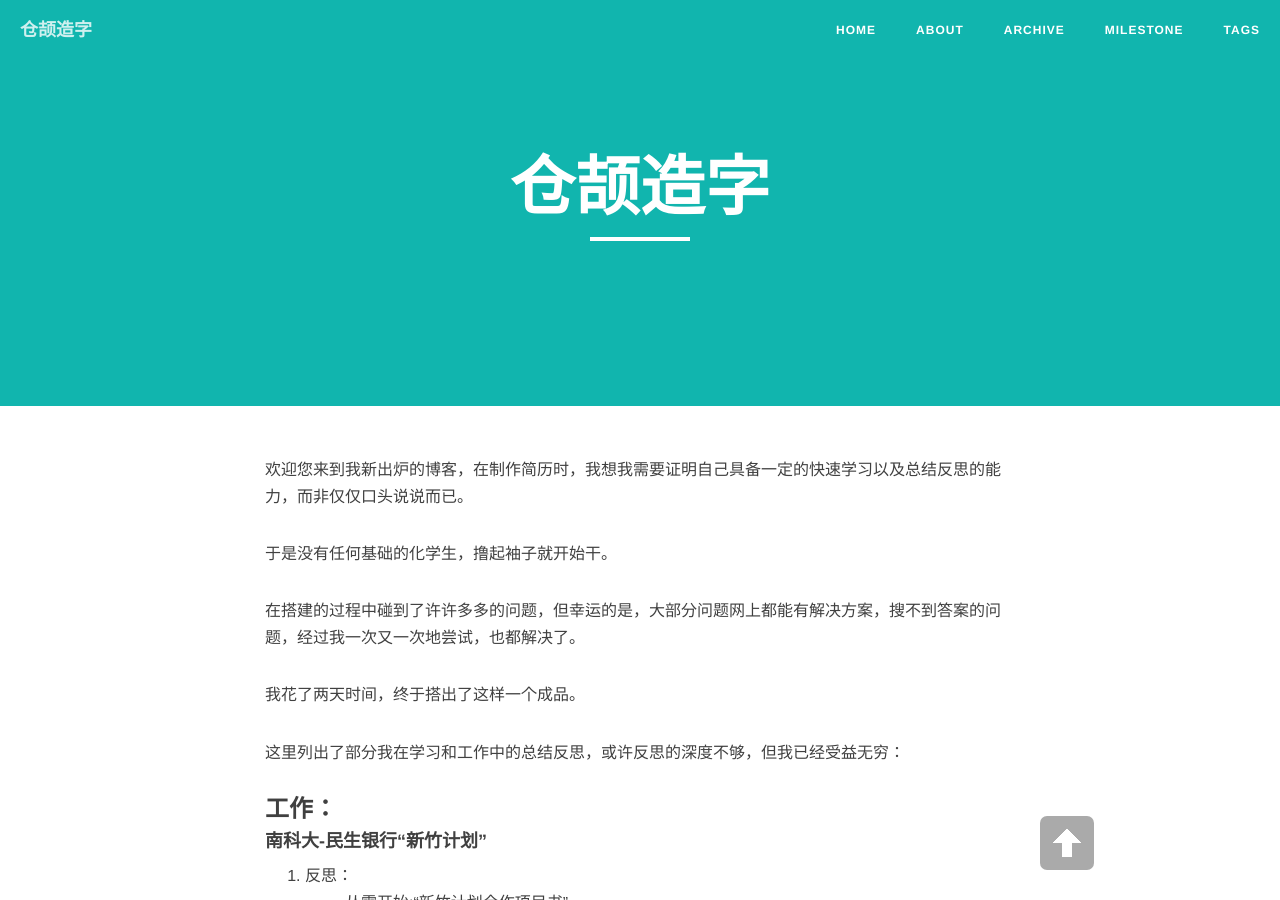
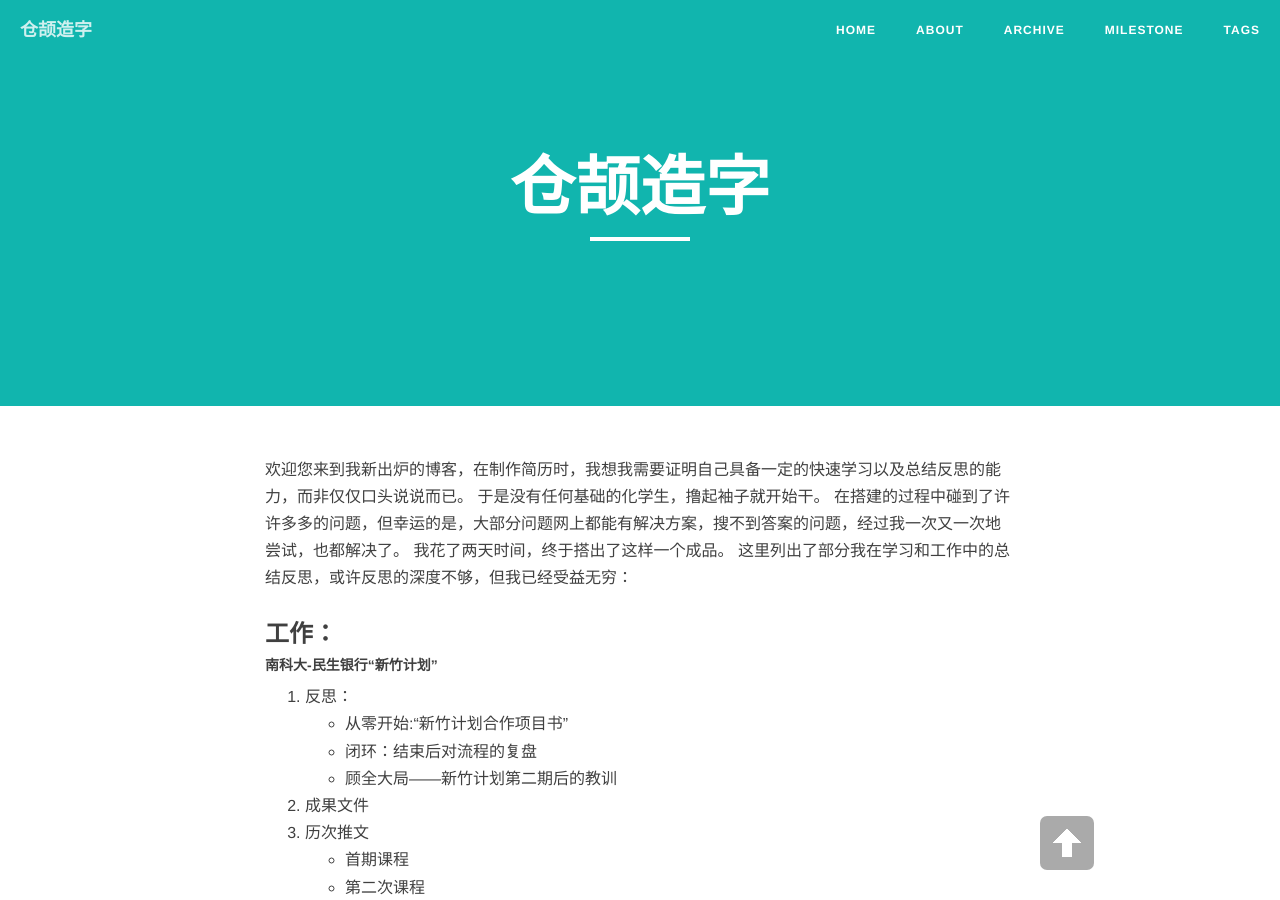
Before and after one commit to creatletter/Dalio, a Jekyll site: the page built from index.md, in a window 1280 px wide and 900 px high. Built offline with Jekyll 4.4.1, drawn with Linux system fonts in a browser that asks for light colours; nearby versions of some CDN libraries; our own code applies the rules of GitHub Pages for plain Markdown files; the list of posts is cut into pages by our own code.

```diff
--- a/index.md
+++ b/index.md
@@ -1,20 +1,16 @@
 
 
 欢迎您来到我新出炉的博客，在制作简历时，我想我需要证明自己具备一定的快速学习以及总结反思的能力，而非仅仅口头说说而已。
-
 于是没有任何基础的化学生，撸起袖子就开始干。
-
 在搭建的过程中碰到了许许多多的问题，但幸运的是，大部分问题网上都能有解决方案，搜不到答案的问题，经过我一次又一次地尝试，也都解决了。
-
 我花了两天时间，终于搭出了这样一个成品。
-
 这里列出了部分我在学习和工作中的总结反思，或许反思的深度不够，但我已经受益无穷：
 
 ### 工作：
-#### 南科大-民生银行“新竹计划”
+##### 南科大-民生银行“新竹计划”
 1. 反思：
-- [从零开始:“新竹计划合作项目书”](需要添加链接)
-- [闭环：结束后对流程的复盘](https://creatletter.github.io/test/blog/2018/11/24/%E6%96%B0%E7%AB%B9%E8%AE%A1%E5%88%92%E6%B5%81%E7%A8%8B%E5%A4%8D%E7%9B%98/)
+ - [从零开始:“新竹计划合作项目书”](需要添加链接)
+ - [闭环：结束后对流程的复盘](https://creatletter.github.io/test/blog/2018/11/24/%E6%96%B0%E7%AB%B9%E8%AE%A1%E5%88%92%E6%B5%81%E7%A8%8B%E5%A4%8D%E7%9B%98/)
 - [顾全大局——新竹计划第二期后的教训](https://creatletter.github.io/test/blog/2018/11/27/%E9%A1%BE%E5%85%A8%E5%A4%A7%E5%B1%80-%E6%96%B0%E7%AB%B9%E8%AE%A1%E5%88%92%E7%AC%AC%E4%BA%8C%E6%9C%9F%E8%AF%BE%E7%A8%8B%E5%A4%8D%E7%9B%98/)
 2. 成果文件
 3. 历次推文
@@ -23,12 +19,12 @@
   - [第三次课程](https://mp.weixin.qq.com/s?__biz=MzIxMDI3MDgyMA==&mid=2247485459&idx=1&sn=c86c19f1ebf42899285b91c97ec5e823&chksm=97666718a011ee0e7d6bdeb1741a994e154354186de5ea657cad6dc273ad28591f6cf45c1000&mpshare=1&scene=1&srcid=1221ez88wJ6kvqNFW0xusvI2#rd)
   - [结业典礼](https://mp.weixin.qq.com/s?__biz=MzIxMDI3MDgyMA==&mid=2247485467&idx=1&sn=7670b9210f8eab76c60b4b5b95dd9da5&chksm=97666710a011ee067a485164a9e49533719f2a22aa8f3f615cce8c5c95d59efc33b7591d7687&mpshare=1&scene=1&srcid=1221bkKyctIgHdSHMFAE0JGd#rd)
 
-#### 南科大-招商银行职业coach团
+##### 南科大-招商银行职业coach团
 
 - [中期情况汇报](需要添加链接)
 
-#### 名企open day
-- [走进平安集团](https://mp.weixin.qq.com/s?__biz=MzIxMDI3MDgyMA==&mid=2247485463&idx=1&sn=114617961c71dc764263257c4b5fea02&chksm=9766671ca011ee0a93a6b9239cca32f8c1541e966f7f25c964ab833966e3b17f2e432aeefa8c&mpshare=1&scene=1&srcid=12216TbHQSs3bpuwYF2430MS#rd)
+##### 名企open day
+ - [走进平安集团](https://mp.weixin.qq.com/s?__biz=MzIxMDI3MDgyMA==&mid=2247485463&idx=1&sn=114617961c71dc764263257c4b5fea02&chksm=9766671ca011ee0a93a6b9239cca32f8c1541e966f7f25c964ab833966e3b17f2e432aeefa8c&mpshare=1&scene=1&srcid=12216TbHQSs3bpuwYF2430MS#rd)
 
 ### 学习
  - [对本科期间考前突击的思考](https://creatletter.github.io/test/%E5%B7%A5%E4%BD%9C%E5%A4%8D%E7%9B%98/2019/01/20/%E5%AF%B9%E6%9C%AC%E7%A7%91%E8%80%83%E5%89%8D%E7%AA%81%E5%87%BB%E7%9A%84%E6%80%9D%E8%80%83/)
```
